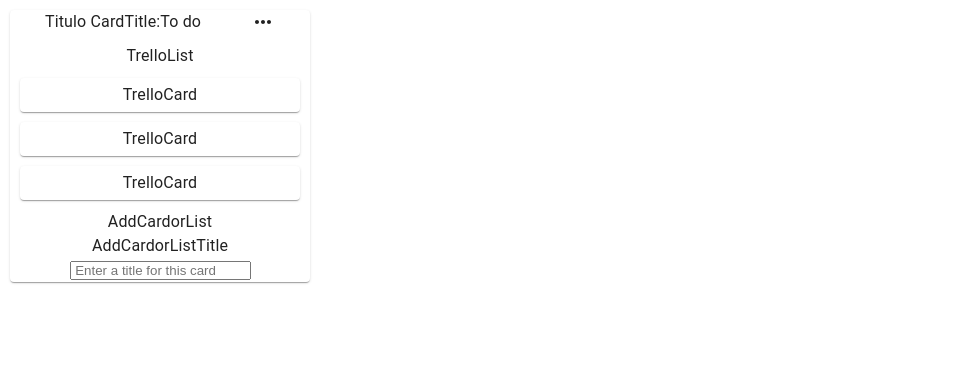
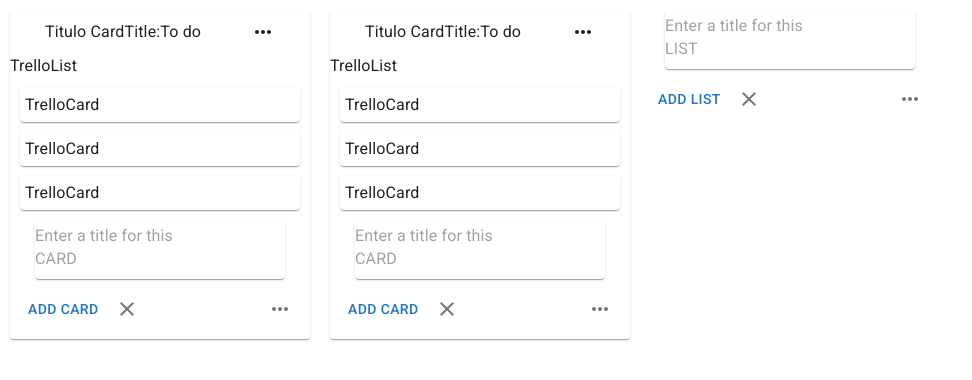
Before and after one commit to pascualbeatriz/trello-clone, a React (Create React App) app: page / in a window 1280 px wide. Shown: the top 380 px of the page, without its empty margins (0-972 px from the left). Built offline with nearby package versions, Linux system fonts and the light colour scheme.

Commit message:
AddList of elements and toggle input and button add

```diff
--- a/public/index.html
+++ b/public/index.html
@@ -3,8 +3,11 @@
   <head>
     <meta charset="utf-8" />
     <link rel="icon" href="%PUBLIC_URL%/favicon.ico" />
+    <link rel="stylesheet"  href="https://fonts.googleapis.com/css?family=Roboto:300,400,500,700&display=swap"/>
+    <link rel="stylesheet" href="https://fonts.googleapis.com/icon?family=Material+Icons"/>
     <meta name="viewport" content="width=device-width, initial-scale=1" />
-    <meta name="theme-color" content="#000000" />
+    <meta name="viewport" content="initial-scale=1, width=device-width" />
+    <!-- <meta name="theme-color" content="#000000" /> -->
     <meta
       name="description"
       content="Web site created using create-react-app"
--- a/src/App.js
+++ b/src/App.js
@@ -1,11 +1,35 @@
 import './App.css';
 import TrelloList from './components/TrelloList';
+import { makeStyles } from '@mui/styles';
+import { Fragment, useState } from 'react';
+import AddCardorList from './components/AddCardorList';
+import mockData from './components/mockdata';
+
+const useStyle = makeStyles(theme => ({
+  roots: {
+    minHeight:"100vh",
+    overflowY:"auto"
+  },
+  container: {
+    display:"flex"
+  }
+
+}));
 
 function App() {
+  const classes = useStyle();
+  const [data, setData] = useState(mockData);
+  console.log(data)
   return (
-    <div className="App">
+    <Fragment className={classes.roots}>
+    <div className={classes.container}>
+      <TrelloList />
       <TrelloList/>
+      <div>
+      <AddCardorList type="list"/>
+      </div>
     </div>
+    </Fragment>
   );
 }
 
--- a/src/components/AddCardorList.js
+++ b/src/components/AddCardorList.js
@@ -3,18 +3,42 @@
  // eslint-disable-next-line
 import { makeStyles } from '@mui/styles';
 import AddCardorListTitle from './AddCardorListTitle'
+import TrelloList from './TrelloList';
 
+const useStyle = makeStyles(theme => ({
+  title: {
+   width:"300px",
+   marginTop:10,
+  },
+  AddCardorListTitle: {
+    margin:(0,1,1,1),
+    padding:(5),
+    background: "#ebecf0",
+    "&:hover": {
+      backgroundColor: "#ebecf0"
+    }
 
-const AddCardorList = () => {
+  }
+
+}));
+
+const AddCardorList = ({type}) => {
+  const classes = useStyle();
    // eslint-disable-next-line
   const [open, setOpen] = useState(true);
   return (
-    <div>AddCardorList
+    <div className={classes.title}>
+    {/* AddCardorList */}
     <Collapse in={open}>
-      <AddCardorListTitle/>
+      <AddCardorListTitle type= {type} setOpen={setOpen}/>
     </Collapse>
     <Collapse in={!open}>
-      se ejecuta cuando NO es open
+    <Paper className={classes.AddCardorListTitle} onClick={() => setOpen(true)}>
+      <Typography> {
+        type === "card" ? "+ Add a Card" : "+ Add a List"
+      }
+      </Typography>
+    </Paper>
     </Collapse>
     </div>
   )
--- a/src/components/AddCardorListTitle.js
+++ b/src/components/AddCardorListTitle.js
@@ -1,15 +1,82 @@
-import React from 'react'
+import React, {useState} from 'react'
+import { Paper, InputBase} from '@mui/material';
+import { makeStyles } from '@mui/styles';
+import Button from '@mui/material/Button';
+import ClearIcon from '@mui/icons-material/Clear';
+import MoreHorizIcon from '@mui/icons-material/MoreHoriz';
+import IconButton from '@mui/material/IconButton';
 
-const AddCardorListTitle = () => {
+
+const useStyle = makeStyles(theme => ({
+  card: {
+   width:"250px",
+   margin:(0,"auto"),
+   paddingBottom: (4),
+  },
+  input: {
+    margin:(4)
+  },
+  confirm: {
+    display:"flex",
+    justifyContent:"space-between",
+    margin:10
+  },
+  options:{
+  },
+
+  btnConfirm: {
+    background: "#5aac44",
+    borderRadius:"4px",
+    color:"#ffffff",
+    "&:hover": {
+      background:"#099997",
+      color:"white"
+    }
+  }
+}));
+
+const AddCardorListTitle = ({type, setOpen}) => {
+  const classes = useStyle();
+  const [title,setTitle] = useState("");
+  console.log(title)
   return (
-    <div>AddCardorListTitle
-      <form>
-        <label>
-          <input type="text" name="name" placeholder=' Enter a title for this card'/>
-        </label>
-      </form>
+    <>
+    <Paper className={classes.card}>
+      <InputBase
+      multiline
+      value={title}
+      onChange={e => setTitle(e.currentTarget.value)}
+      onBlur = {() => setOpen(false)}
+      placeholder = {
+        type === "card" ? "Enter a title for this CARD" : "Enter a title for this LIST"
+      }
+      inputProps={{className:classes.input}}
+      />
+    </Paper>
+    <div className={classes.confirm}>
+      <div className={classes.options}>
+      <Button className={classes.btnConfirm}>{
+        type === "card" ? "Add CARD" : "Add LIST"
+      }</Button>
+      <IconButton onClick={()=> setOpen(false)}>
+        <ClearIcon/>
+      </IconButton>
+      </div>
+      <div className={classes.otro}>
+      <IconButton >
+        <MoreHorizIcon />
+      </IconButton>
+      </div>
     </div>
+    </>
   )
 }
 
 export default AddCardorListTitle
+
+
+  //   <form>
+  // <label>
+  //   <input type="text" name="name" placeholder='add carr here' value={title} onChange={e => setTitle(e.currentTarget.target)}/>
+  // </label>
+//</form>
--- a/src/components/TrelloList.js
+++ b/src/components/TrelloList.js
@@ -10,7 +10,7 @@
 const useStyle = makeStyles(theme => ({
   root: {
    width: "300px",
-   background: "#ebecf0",
+   backgroundColor: "#ebecf0",
    margin:"10px"
   }
 }));
@@ -25,7 +25,7 @@
       <TrelloCard/>
       <TrelloCard/>
       <TrelloCard/>
-      <AddCardorList/>
+      <AddCardorList type="card"/>
     </Paper>
   )
 }
--- /dev/null
+++ b/src/components/mockdata.js
@@ -0,0 +1,29 @@
+const mockData = {
+  lists: {
+    "01list": {
+      id:"01list",
+      title:"To Do",
+      cards: [{
+        id:"01card",
+        title:"comprar lechuga"
+      },
+      {
+        id:"02card",
+        title:"comprar tomates"
+      },
+      {
+        id:"03card",
+        title:"comprar aceite"
+      }
+    ]
+    },
+    "02list": {
+      id:"02list",
+      title:"In progress",
+      cards: []
+    },
+    listIds: ["01list","02list"]
+  }
+}
+
+export default mockData
```
